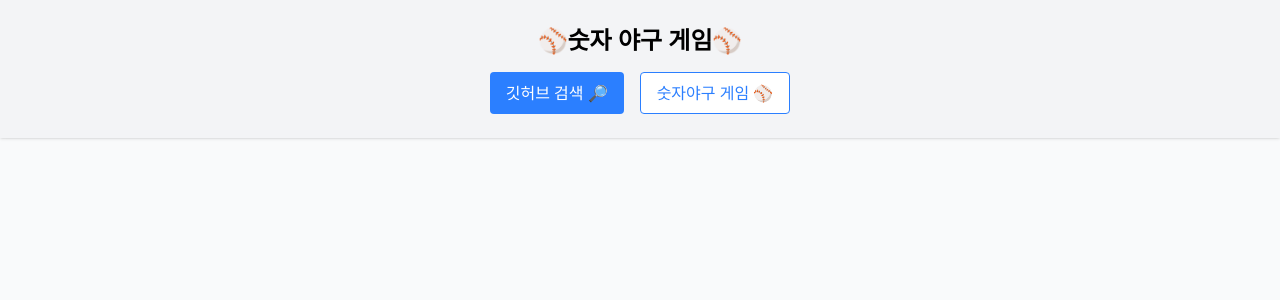
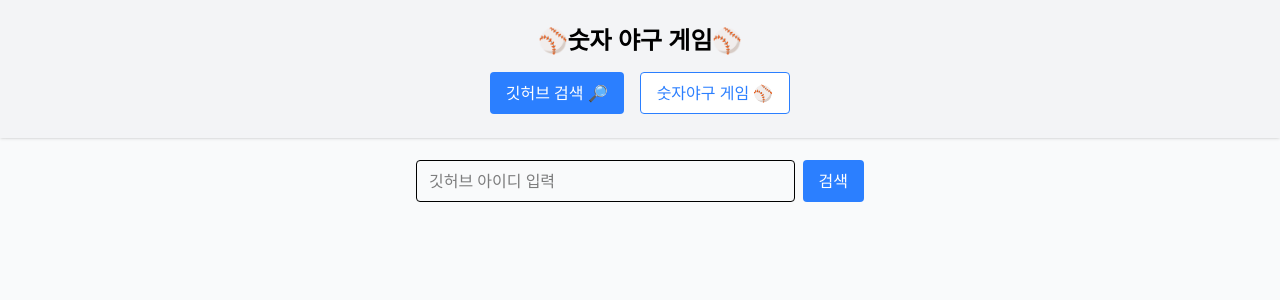
Before and after one commit to AT-SOPT-WEB/YoonjiLEE, a React (Vite) app in the folder week3_assignment/: page / in a window 1280 px wide. Shown: the top 300 px of the page. Built offline with nearby package versions, Linux system fonts and the light colour scheme.

Commit message:
feat: 깃허브 검색 틀

```diff
--- a/week3_assignment/src/components/BaseballGame.jsx
+++ b/week3_assignment/src/components/BaseballGame.jsx
@@ -33,11 +33,13 @@
       timerRef.current = setTimeout(resetGame, 3000);
     }
     if (status === "lose") {
-      setMessage(`😢 10회 실패! 정답은 ${answer}입니다. 5초 후 게임이 초기화됩니다.`);
+      setMessage(
+        `😢 10회 실패! 정답은 ${answer}입니다. 5초 후 게임이 초기화됩니다.`
+      );
       timerRef.current = setTimeout(resetGame, 5000);
     }
     return () => clearTimeout(timerRef.current);
-  }, [status]);
+  }, [answer, status]);
 
   const handleSubmit = (e) => {
     e.preventDefault();
@@ -51,7 +53,8 @@
     }
     if (status !== "playing") return;
 
-    let strike = 0, ball = 0;
+    let strike = 0,
+      ball = 0;
     for (let i = 0; i < 3; i++) {
       if (input[i] === answer[i]) strike++;
       else if (answer.includes(input[i])) ball++;
@@ -73,26 +76,39 @@
   return (
     <main className="max-w-md mx-auto mt-8">
       <section aria-labelledby="baseball-game-title">
-        <h2 id="baseball-game-title" className="sr-only">숫자야구 게임</h2>
+        <h2 id="baseball-game-title" className="sr-only">
+          숫자야구 게임
+        </h2>
         <form className="flex gap-2 mb-4" onSubmit={handleSubmit}>
           <input
             className="flex-1 border rounded px-3 py-2"
             placeholder="3자리 숫자"
             value={input}
             maxLength={3}
-            onChange={e => setInput(e.target.value.replace(/[^0-9]/g, ""))}
+            onChange={(e) => setInput(e.target.value.replace(/[^0-9]/g, ""))}
             disabled={status !== "playing"}
             aria-label="3자리 숫자 입력"
           />
-          <button className="bg-blue-500 text-white px-4 py-2 rounded" type="submit" disabled={status !== "playing"}>
+          <button
+            className="bg-blue-500 text-white px-4 py-2 rounded"
+            type="submit"
+            disabled={status !== "playing"}
+          >
             입력
           </button>
         </form>
-        <p className="mb-2 text-center" aria-live="polite">{message}</p>
+        <p className="mb-2 text-center" aria-live="polite">
+          {message}
+        </p>
         <p className="mb-2 text-center text-gray-500">시도: {count} / 10</p>
-        <ul className="bg-white rounded shadow p-4 min-h-[60px]" aria-label="이전 시도 결과">
+        <ul
+          className="bg-white rounded shadow p-4 min-h-[60px]"
+          aria-label="이전 시도 결과"
+        >
           {history.map((h, i) => (
-            <li key={i} className="mb-1">{h}</li>
+            <li key={i} className="mb-1">
+              {h}
+            </li>
           ))}
         </ul>
       </section>
--- a/week3_assignment/src/components/GitHub.jsx
+++ b/week3_assignment/src/components/GitHub.jsx
@@ -1,11 +1,35 @@
-import React from 'react'
+import { useState } from "react";
 
-const GitHub = () => {
+export default function Github() {
+  const [input, setInput] = useState("");
+
   return (
-    <div>
-
-    </div>
-  )
+    <main className="max-w-md mx-auto mt-8">
+      <section aria-labelledby="github-search-title">
+        <h2 id="github-search-title" className="sr-only">
+          깃허브 검색
+        </h2>
+        <form
+          className="flex gap-2 mb-4"
+          onSubmit={(e) => {
+            e.preventDefault();
+          }}
+        >
+          <input
+            className="flex-1 border rounded px-3 py-2"
+            placeholder="깃허브 아이디 입력"
+            value={input}
+            onChange={(e) => setInput(e.target.value)}
+            aria-label="깃허브 아이디 입력"
+          />
+          <button
+            className="bg-blue-500 text-white px-4 py-2 rounded"
+            type="submit"
+          >
+            검색
+          </button>
+        </form>
+      </section>
+    </main>
+  );
 }
-
-export default GitHub
```
